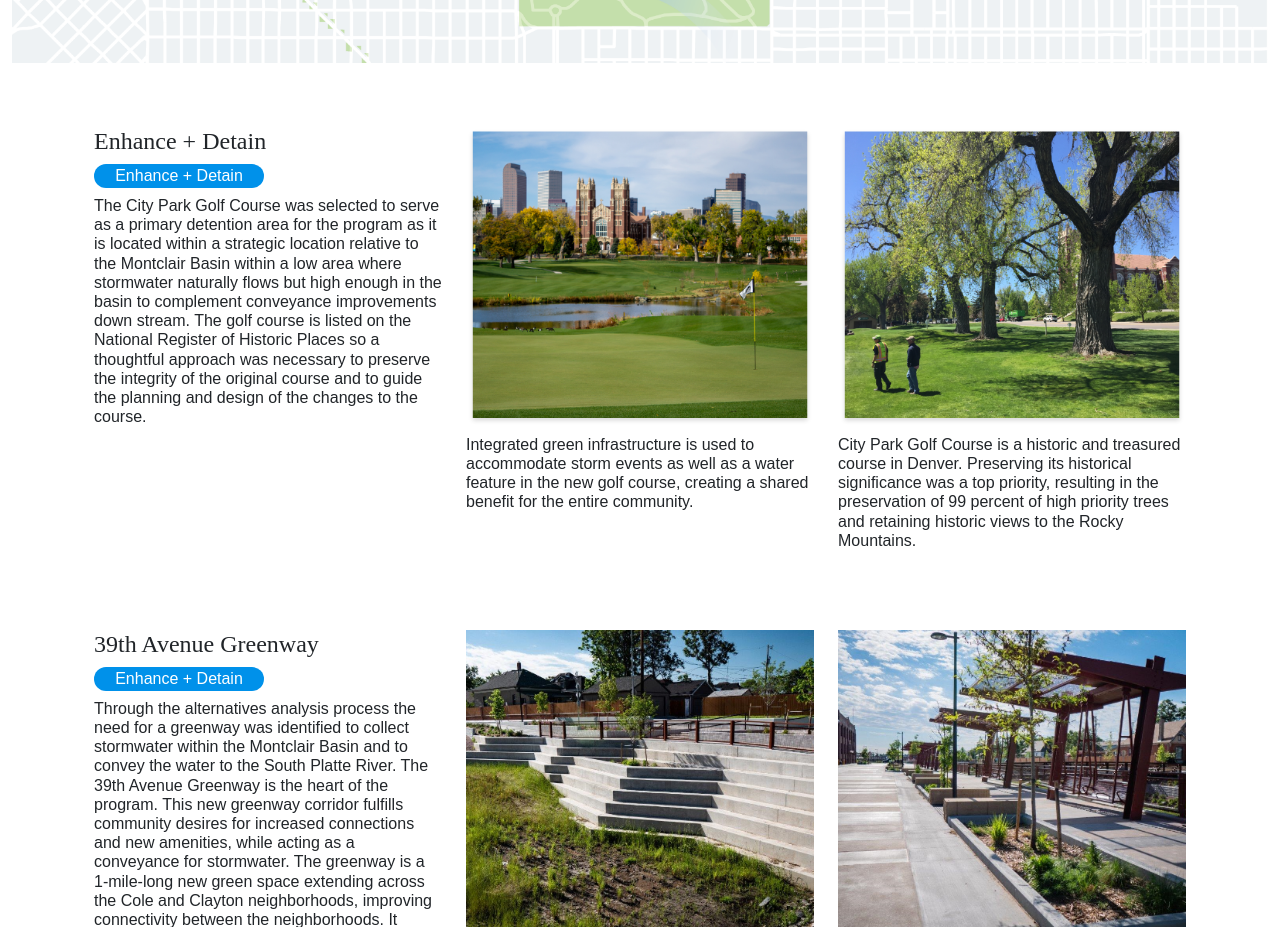
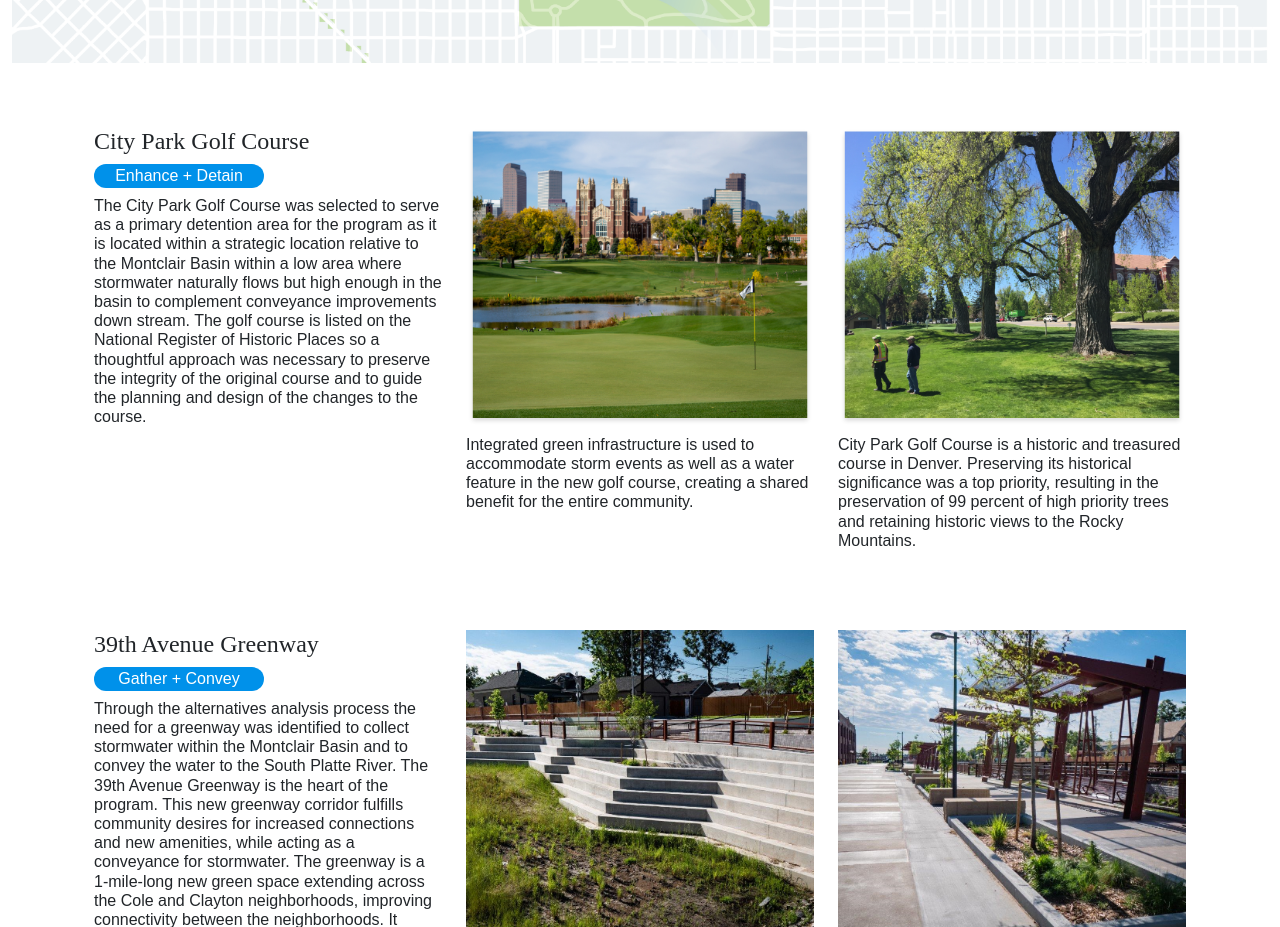
Before and after one commit to livablecitiesstudio/platte2parkhill, a plain HTML site: page index.html in a window 1280 px wide. Shown: the part 6520-7447 px from the top of the page. Drawn offline with nearby package versions, Linux system fonts and the light colour scheme.

Commit message:
update text

```diff
--- a/index.html
+++ b/index.html
@@ -336,7 +336,7 @@
       <div class="container">
         <div class="row project-info">
           <div class="col-lg-4">
-            <h4>Enhance + Detain</h4>
+            <h4>City Park Golf Course</h4>
             <h6>Enhance + Detain</h6>
             <p>The City Park Golf Course was selected to serve as a primary detention area for the program as it is located within a strategic location relative to the Montclair Basin within a low area where stormwater naturally flows but high enough in the basin to complement conveyance improvements down stream. The golf course is listed on the National Register of Historic Places so a thoughtful approach was necessary to preserve the integrity of the original course and to guide the planning and design of the changes to the course.</p>
           </div>
@@ -352,7 +352,7 @@
         <div class="row project-info">
           <div class="col-lg-4">
             <h4>39th Avenue Greenway</h4>
-            <h6>Enhance + Detain</h6>
+            <h6>Gather + Convey</h6>
             <p>Through the alternatives analysis process the need for a greenway was identified to collect stormwater within the Montclair Basin and to convey the water to the South Platte River. The 39th Avenue Greenway is the heart of the program. This new greenway corridor fulfills community desires for increased connections and new amenities, while acting as a conveyance for stormwater. The greenway is a 1-mile-long new green space extending across the Cole and Clayton neighborhoods, improving connectivity between the neighborhoods. It integrates new bike and pedestrian paths, playgrounds, plaza spaces and community gardens with a new open conveyance and water quality channel.</p>
           </div>
           <div class="col-lg-4 col-md-6">
```
